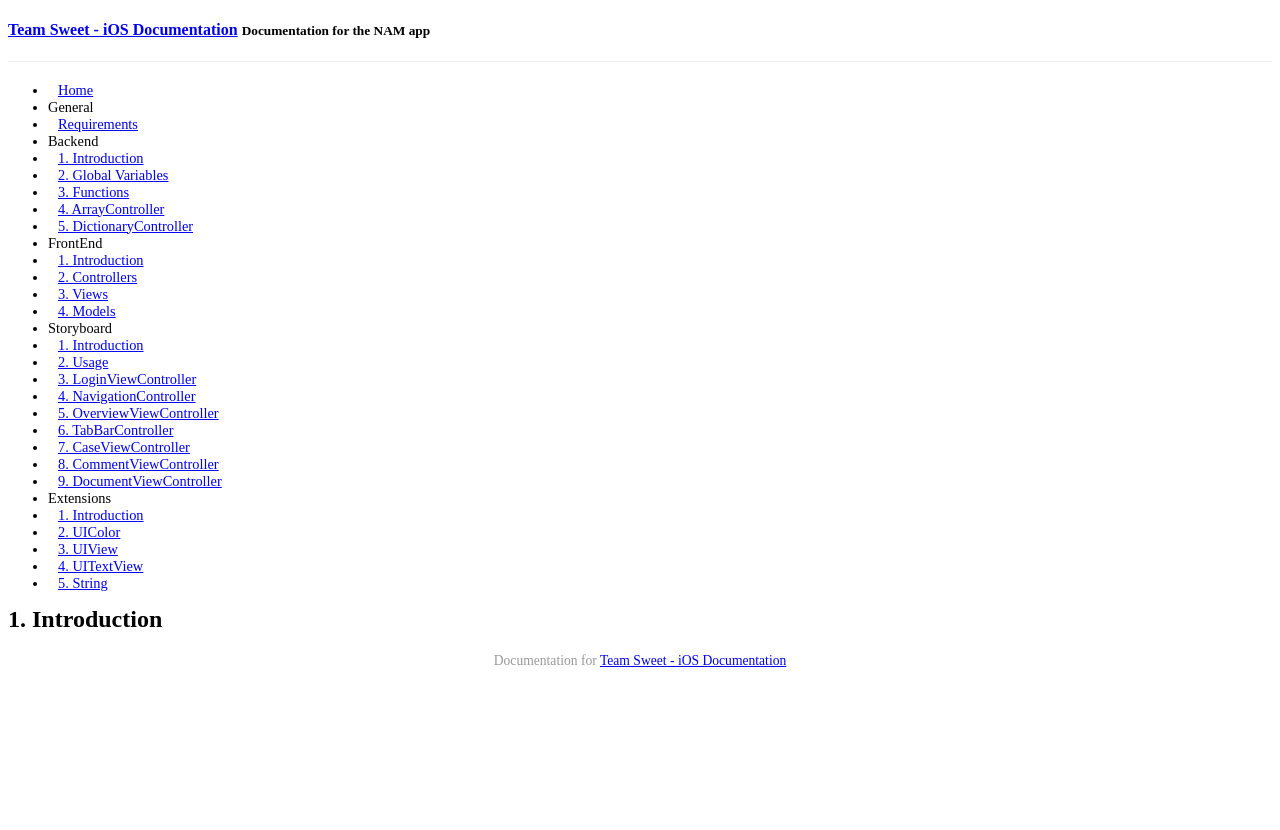
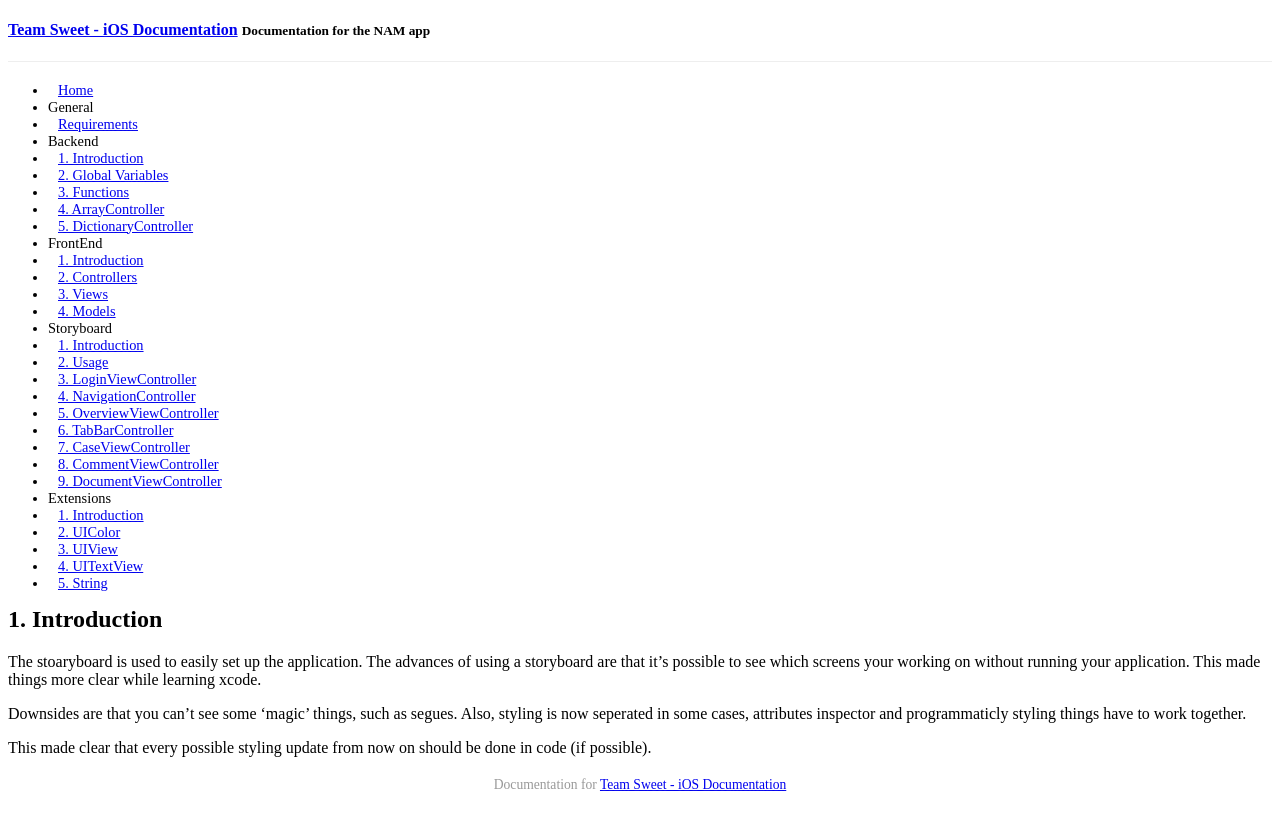
Before and after one commit to Aspoz/Sweet-iOS-Docs, a Jekyll site: the page built from _posts/2015-01-12-storyboard-introduction.md, in a window 1280 px wide. Shown: the top 830 px of the page. Built offline with Jekyll 4.4.1, drawn with Linux system fonts in a browser that asks for light colours; Markdown is read by kramdown in place of the engine named in the settings; a style sheet for code colours, icons or effects is not loaded.

Commit message:
introduction storyboard

```diff
--- a/_posts/2015-01-12-storyboard-introduction.md
+++ b/_posts/2015-01-12-storyboard-introduction.md
@@ -4,3 +4,9 @@ title: "1. Introduction"
 category: story
 date: 2015-01-12 17:00:00
 ---
+
+The stoaryboard is used to easily set up the application. The advances of using a storyboard are that it's possible to see which screens your working on without running your application. This made things more clear while learning xcode.
+
+Downsides are that you can't see some 'magic' things, such as segues. Also, styling is now seperated in some cases, attributes inspector and programmaticly styling things have to work together.
+
+This made clear that every possible styling update from now on should be done in code (if possible).
```
Also changed, not shown: _posts/2015-01-12-storyboard-navigationcontroller.md (+2 -2 lines).
